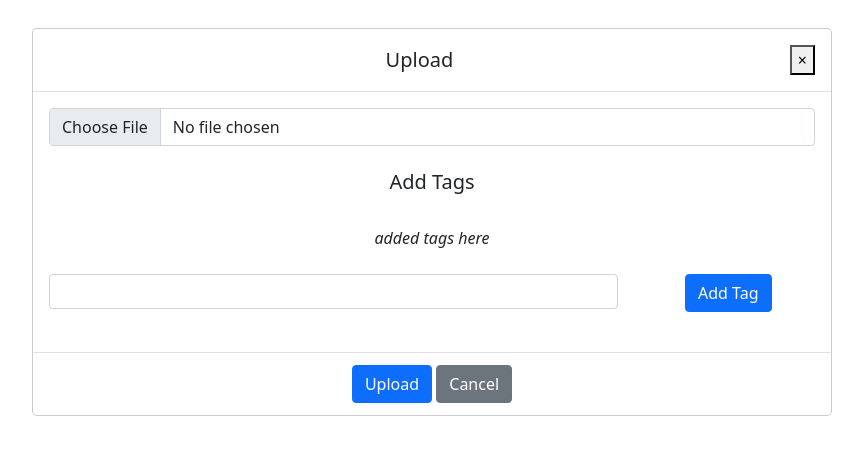
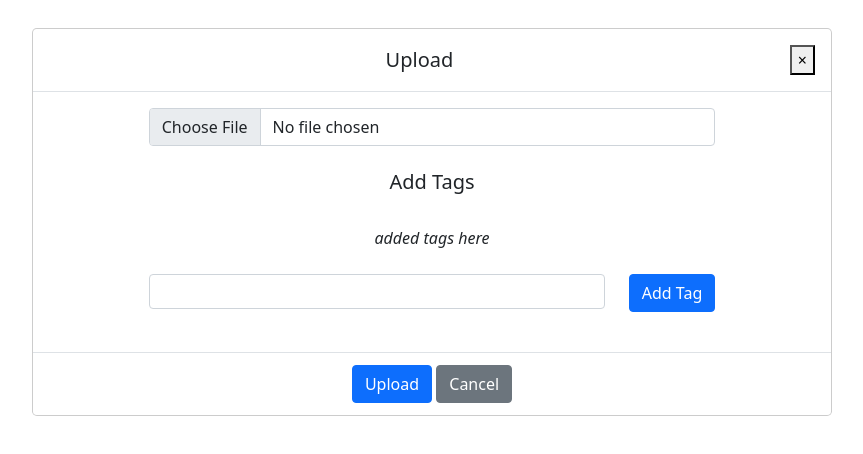
Before and after one commit to CharlieQLe/course-assistant, a website: page upload/upload-modal.html in a window 1280 px wide. Shown: the whole page, without its empty margins (208-1071 px from the left). Drawn offline with nearby package versions, Linux system fonts and the light colour scheme.

Commit message:
Reformatted upload to use an auto grid.

```diff
--- a/upload/upload-modal.html
+++ b/upload/upload-modal.html
@@ -43,7 +43,7 @@
                       <div class="col">
                         <input type="text" id="addTagInput" class="form-control">
                       </div>
-                      <div class="col-sm-3">
+                      <div class="col-auto">
                         <input type="button" class="btn btn-primary" id="addTagButton" value="Add Tag">
                       </div>
                     </div>
--- a/upload/upload.css
+++ b/upload/upload.css
@@ -3,6 +3,11 @@
 }
 
 .modal-title, #uploadButtonGroup {
+    margin: auto;
+}
+
+.modal-body {
+    width: 75%;
     margin: auto;
 }
 
```
